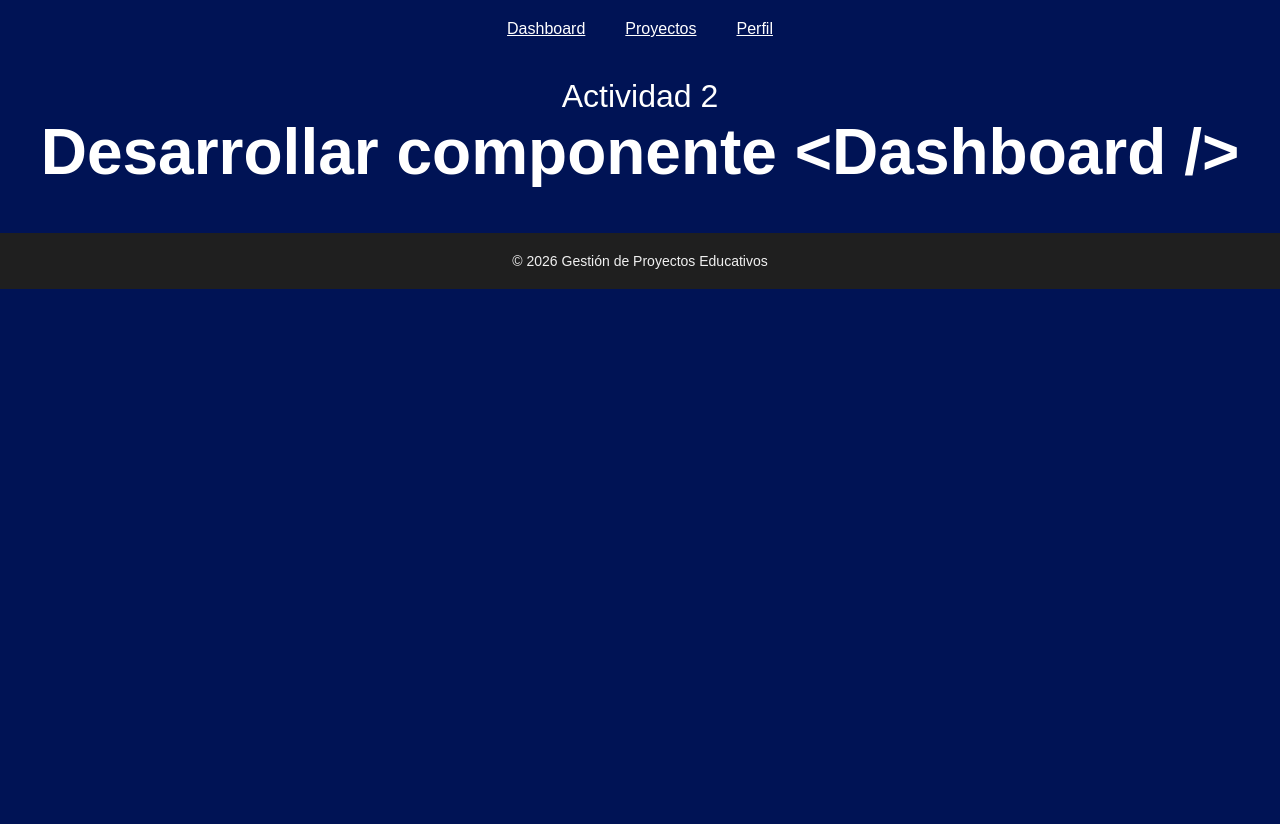
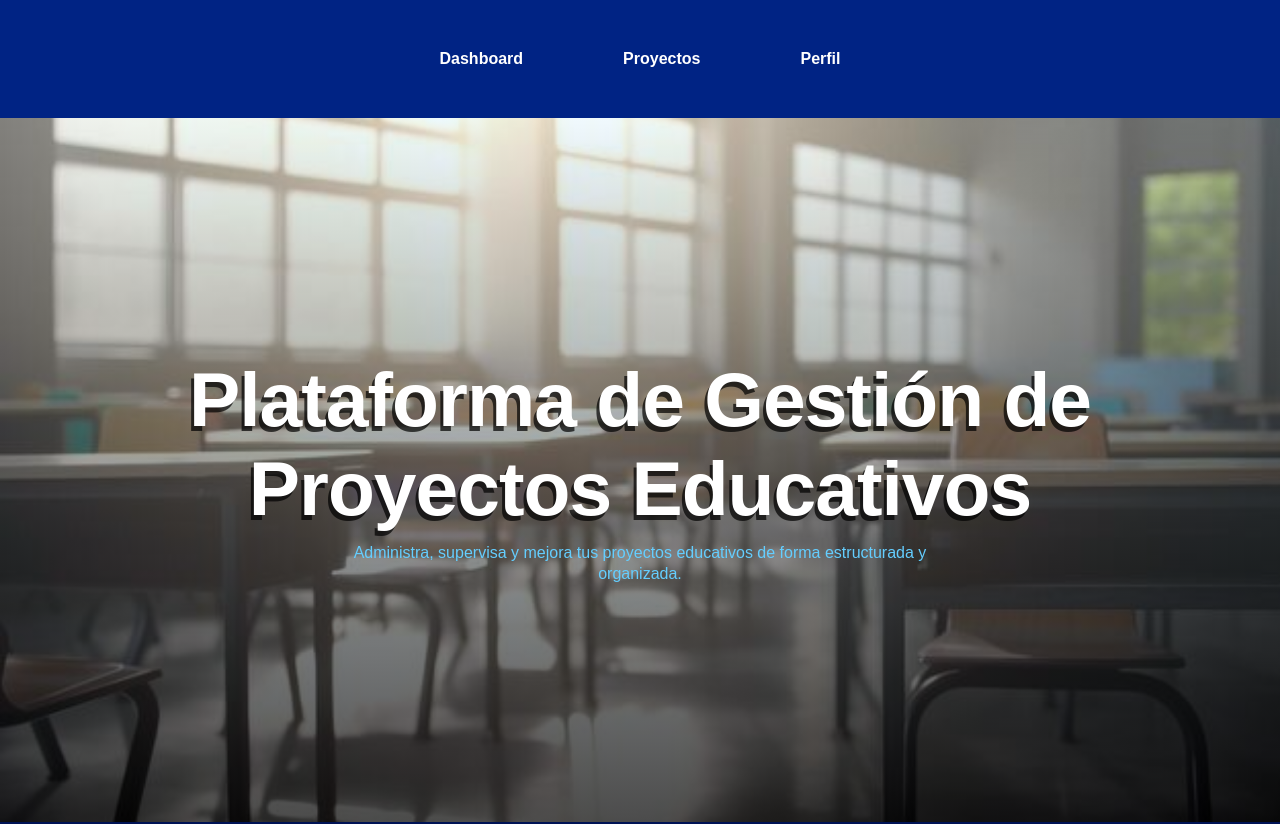
Before and after one commit to alexanderlobo20/pv_tp3_grupo9, a React (Vite) app: page / in a window 1280 px wide. Shown: the top 824 px of the page. Before the commit the page ends 800 px from the top, so only its background shows below. Built offline with nearby package versions, Linux system fonts and the light colour scheme.

Commit message:
refactor: Refactorizar componente Nav de menú

```diff
--- a/src/App.jsx
+++ b/src/App.jsx
@@ -2,34 +2,39 @@ import './css/style.css';
 import Header from './components/Header';
 import ListaProyectos from './components/ListaProyectos';
 import Footer from './components/Footer';
-import { BrowserRouter, Routes, Route, NavLink, Link } from 'react-router-dom';
 import Dashboard from './components/Dashboard';
 import PerfilUsuario from './components/PerfilUsuario';
+import { BrowserRouter, Routes, Route, NavLink } from 'react-router-dom';
 
 function App() {
   return (
     <>
-      <BrowserRouter>
-        {/* <Header /> */}
-        <nav style={{ textAlign: 'center', margin: '20px' }}>
-          <NavLink to='/'></NavLink>
-          <NavLink to='/dashboard' style={{ color: 'white', margin: '0 20px' }}>Dashboard</NavLink>
-          <NavLink to='/proyectos' style={{ color: 'white', margin: '0 20px' }}>Proyectos</NavLink>
-          {/* <NavLink to="proyectos/:id" style={{ color: 'white' }}>Proyectos</NavLink> */}
-          <NavLink to='/perfil' style={{ color: 'white', margin: '0 20px' }}>Perfil</NavLink>
-        </nav>
-        <main>
-
+      <Header />
+      <main>
         <Routes>
-          <Route path='/' element={<Dashboard />} />
-          <Route path='/dashboard' element={<Dashboard />} />
-          <Route path='/proyectos' element={<ListaProyectos />} />
-          <Route path='/proyectos/:id' element={<ListaProyectos />} />
-          <Route path='/perfil' element={<PerfilUsuario/>} />
+          <Route
+            path='/'
+            element={<Dashboard />}
+          />
+          <Route
+            path='/dashboard'
+            element={<Dashboard />}
+          />
+          <Route
+            path='/proyectos'
+            element={<ListaProyectos />}
+          />
+          <Route
+            path='/proyectos/:id'
+            element={<ListaProyectos />}
+          />
+          <Route
+            path='/perfil'
+            element={<PerfilUsuario />}
+          />
         </Routes>
-        </main>
-        <Footer />
-      </BrowserRouter>
+      </main>
+      <Footer />
     </>
   );
 }
--- a/src/components/Nav.jsx
+++ b/src/components/Nav.jsx
@@ -1,21 +1,27 @@
+import { NavLink } from 'react-router-dom';
+
 function Nav() {
   return (
-    <nav>
-      <a
-        href='/'
-        className='active'
+    <nav style={{ textAlign: 'center', margin: '20px' }}>
+      <NavLink
+        to='/dashboard'
+        style={{ color: 'white', margin: '0 20px' }}
       >
-        Dashboard Principal
-      </a>
-      <a href='/'>Explorador de Proyectos</a>
-      <div className='submenu'>
-        <button className='submenu-boton'>Detalle de Proyecto</button>
-        <div className='submenu-contenido'>
-          <a href='/'>Programación Visual</a>
-          <a href='/'>Inglés</a>
-        </div>
-      </div>
-      <a href='/'>Perfil de Usuario</a>
+        Dashboard
+      </NavLink>
+      <NavLink
+        to='/proyectos'
+        style={{ color: 'white', margin: '0 20px' }}
+      >
+        Proyectos
+      </NavLink>
+      {/* <NavLink to="proyectos/:id" style={{ color: 'white' }}>Proyectos</NavLink> */}
+      <NavLink
+        to='/perfil'
+        style={{ color: 'white', margin: '0 20px' }}
+      >
+        Perfil
+      </NavLink>
     </nav>
   );
 }
--- a/src/main.jsx
+++ b/src/main.jsx
@@ -1,10 +1,12 @@
 import { StrictMode } from 'react';
 import { createRoot } from 'react-dom/client';
-/* import './index.css'; */
+import { BrowserRouter } from 'react-router-dom';
 import App from './App.jsx';
 
 createRoot(document.getElementById('root')).render(
   <StrictMode>
-    <App />
+    <BrowserRouter>
+      <App />
+    </BrowserRouter>
   </StrictMode>,
 );
```
